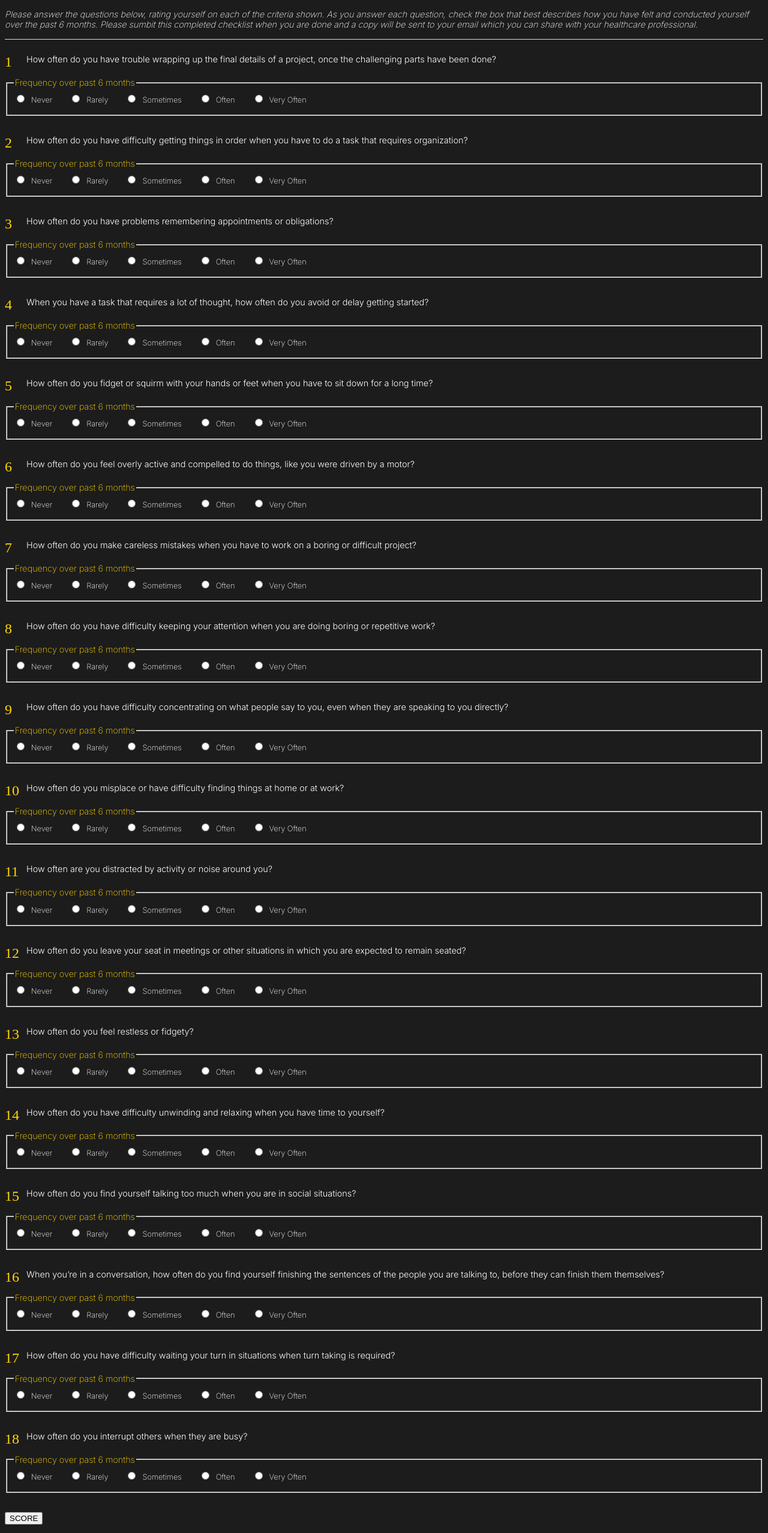
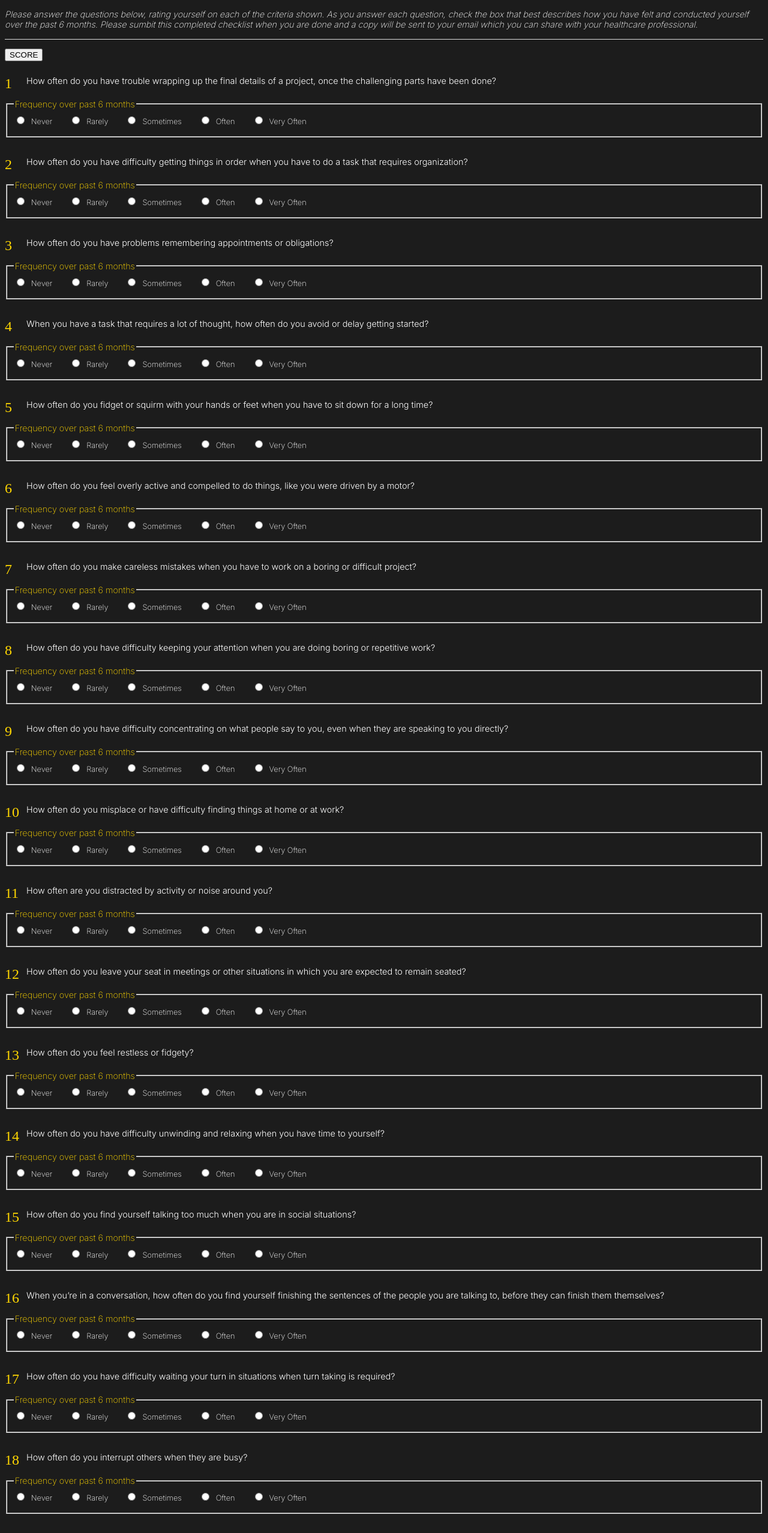
Before and after one commit to vishalicious213/adhd, a React (Vite) app: page / in a window 1280 px wide. Shown: the part 46-2602 px from the top of the page at 60% size. Built offline with nearby package versions, Linux system fonts and the light colour scheme.

Commit message:
Score: logging answers for first 6 questions if the answers are in the grey areas

```diff
--- a/src/components/Form.jsx
+++ b/src/components/Form.jsx
@@ -39,6 +39,7 @@ const Form = () => {
 
     return (
         <>
+            <Score scores={formData} />
             {questionsArray.map(q => <Question
                 question={q.text}
                 num={q.id}
@@ -47,7 +48,6 @@ const Form = () => {
                 handleChange={handleChange}
             />)}
 
-            <Score />
         </>
     )
 }
--- a/src/components/Score.jsx
+++ b/src/components/Score.jsx
@@ -1,9 +1,33 @@
 import React from 'react'
 
-const Score = () => {
+const Score = ({ scores }) => {
 
     function getScore() {
-        console.log("clicked")
+        let score = 0
+
+        if (scores.answer1 === "sometimes" || scores.answer1 === "often" || scores.answer1 === "very-often") {
+            console.log(scores.answer1)
+        }
+
+        if (scores.answer2 === "sometimes" || scores.answer2 === "often" || scores.answer2 === "very-often") {
+            console.log(scores.answer2)
+        }
+
+        if (scores.answer3 === "sometimes" || scores.answer3 === "often" || scores.answer3 === "very-often") {
+            console.log(scores.answer3)
+        }
+
+        if (scores.answer4 === "often" || scores.answer4 === "very-often") {
+            console.log(scores.answer4)
+        }
+
+        if (scores.answer5 === "often" || scores.answer5 === "very-often") {
+            console.log(scores.answer5)
+        }
+
+        if (scores.answer6 === "often" || scores.answer6 === "very-often") {
+            console.log(scores.answer6)
+        }
     }
     return (
         <>
```
